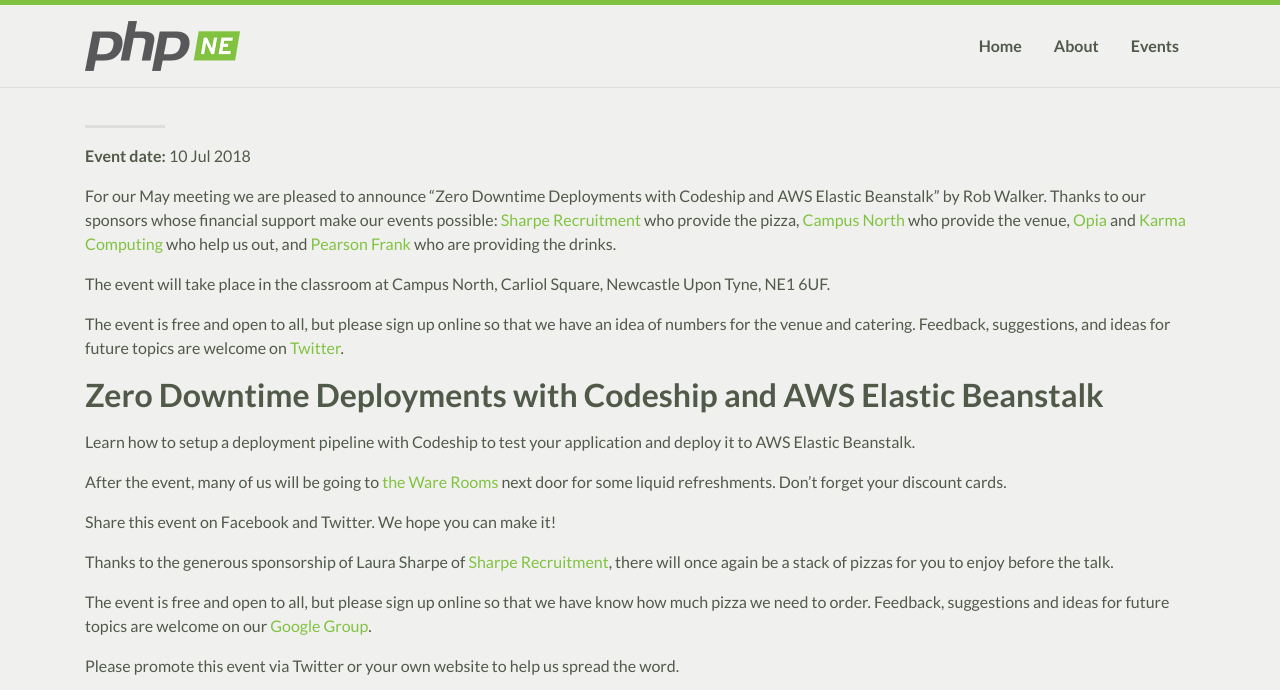
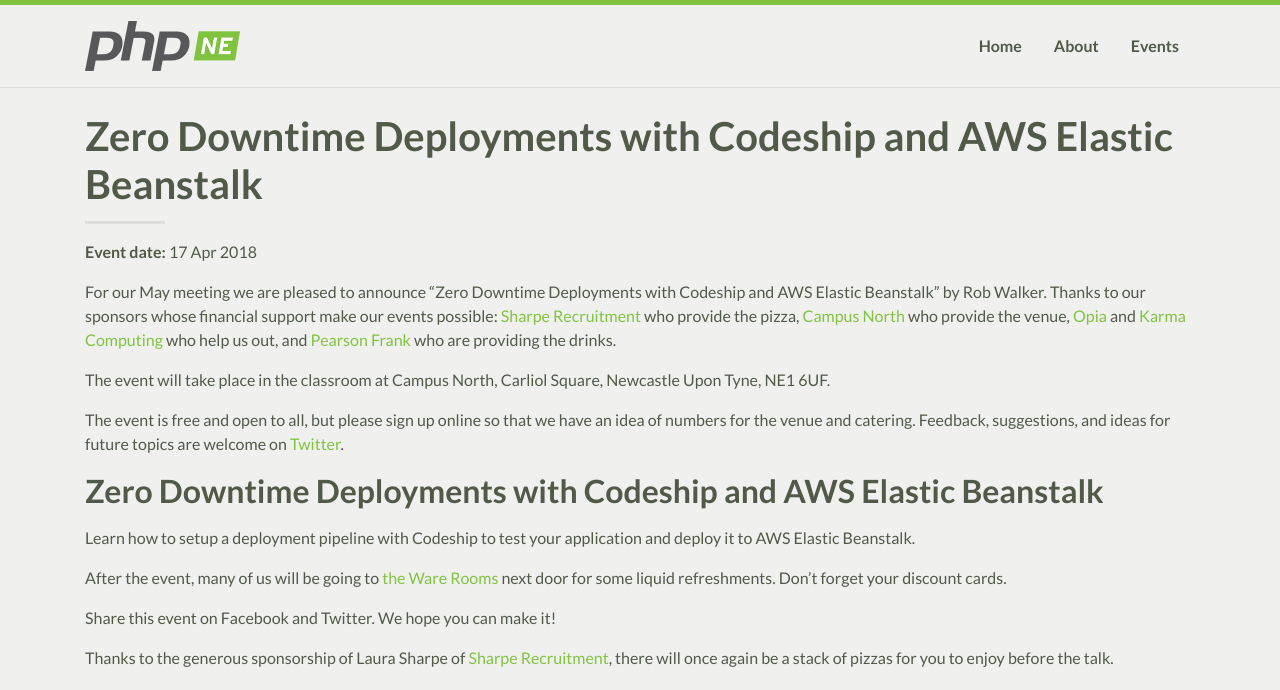
Before and after one commit to phpne/phpne.github.io, a Jekyll site: the page built from _posts/2018-05-15-zero-downtime-deployments-with-codeship-and-aws-elasticbeanstalk.md, in a window 1280 px wide and 900 px high, cut to the strip 0-690 px from the top of the window. Built offline with Jekyll 4.4.1, drawn with Linux system fonts in a browser that asks for light colours; nearby versions of some CDN libraries; our own code applies the rules of GitHub Pages for plain Markdown files; comment, search, counter and statistics services are not loaded.

Commit message:
Fix May event

```diff
--- a/_posts/2018-05-15-zero-downtime-deployments-with-codeship-and-aws-elasticbeanstalk.md
+++ b/_posts/2018-05-15-zero-downtime-deployments-with-codeship-and-aws-elasticbeanstalk.md
@@ -1,9 +1,10 @@
 ---
 layout: post
 title: "Zero Downtime Deployments with Codeship and AWS Elastic Beanstalk"
-date: 2018-05-15
-excerpt: "For our May meeting we are pleased to announce “Zero Downtime Deployments with Codeship and AWS Elastic Beanstalk” by Rob Walker.
+date: 2018-04-17
+excerpt: "For our May meeting we are pleased to announce “Zero Downtime Deployments with Codeship and AWS Elastic Beanstalk” by Rob Walker."
 ---
+
 For our May meeting we are pleased to announce “Zero Downtime Deployments with Codeship and AWS Elastic Beanstalk” by Rob Walker.
 Thanks to our sponsors whose financial support make our events possible:
 [Sharpe Recruitment][1] who provide the pizza,
```
